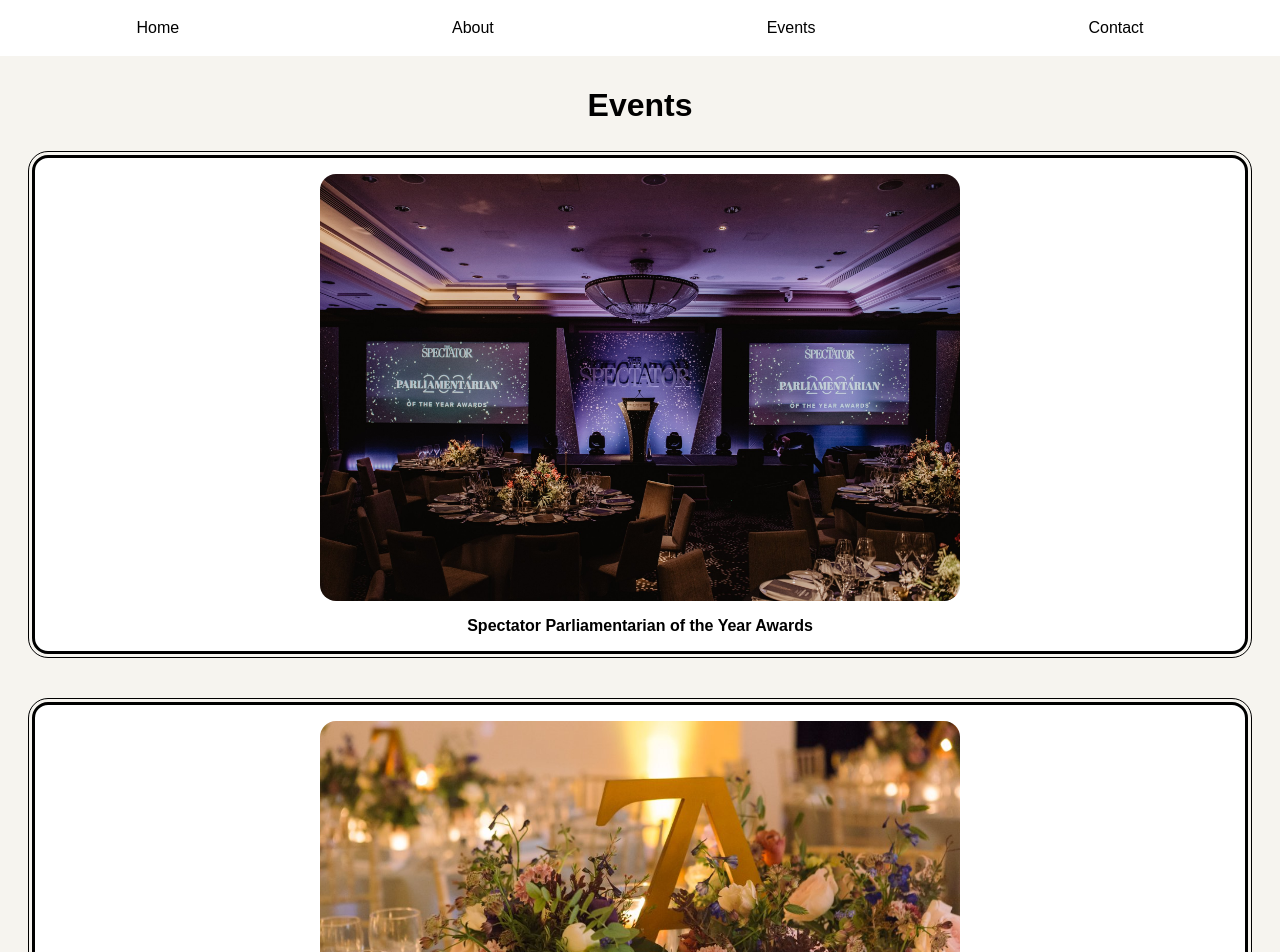
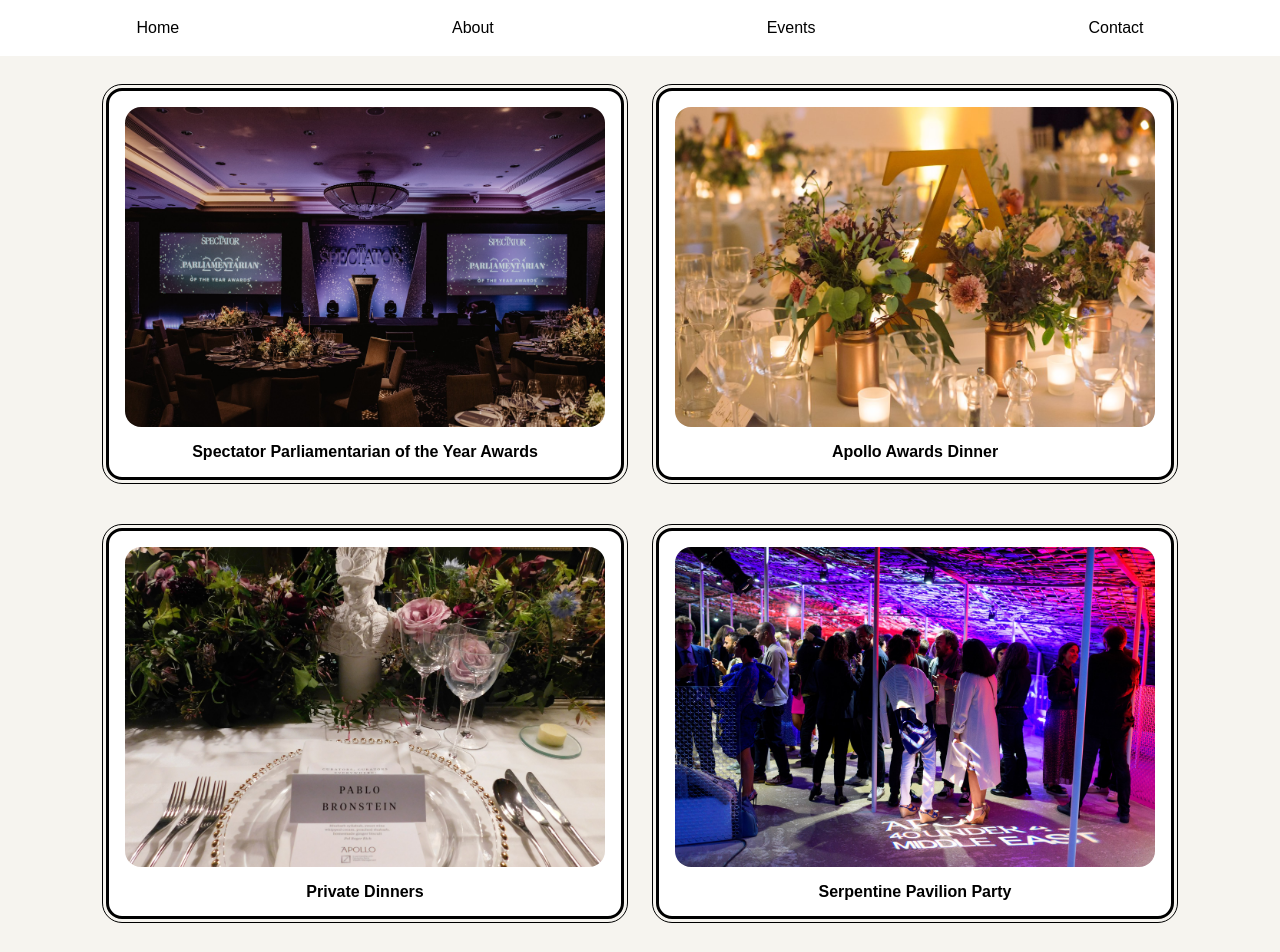
Before and after one commit to ellaherlihy/fox-wren, a React (Create React App) app: page /events in a window 1280 px wide. Shown: the top 952 px of the page. Built offline with nearby package versions, Linux system fonts and the light colour scheme; a web font is replaced by a local one.

Commit message:
added event pages

```diff
--- a/src/pages/Events.js
+++ b/src/pages/Events.js
@@ -15,37 +15,52 @@
     <div>
     <Header />
       <div className="events-page--container">
-        <h1>Events</h1>
         <div className="events-page--event-preview">
+          <div className="event-preview--img">
             <img src={spectatorPoYAImage} alt="" />
+          </div>
           <h2>Spectator Parliamentarian of the Year Awards</h2>
         </div>
         <div className="events-page--event-preview">
+          <div className="event-preview--img">
             <img src={ApolloAwardsimage} alt="" />
+          </div>
           <h2>Apollo Awards Dinner</h2>
         </div>
         <div className="events-page--event-preview">
+          <div className="event-preview--img">
             <img src={PrivateDinnersImage} alt="" />
+          </div>
           <h2>Private Dinners</h2>
         </div>
         <div className="events-page--event-preview">
+          <div className="event-preview--img">
             <img src={SerpentinePartyImage} alt="" />
+          </div>
           <h2>Serpentine Pavilion Party</h2>
         </div>
         <div className="events-page--event-preview">
+          <div className="event-preview--img">
             <img src={SpectatorSummerPartyImage} alt="" />
+          </div>
           <h2>Spectator Summer Party</h2>
         </div>
         <div className="events-page--event-preview">
+          <div className="event-preview--img">
             <img src={DebateImage} alt="" />
+          </div>
           <h2>Brexit Debate at the London Palladium</h2>
         </div>
         <div className="events-page--event-preview">
+          <div className="event-preview--img">
             <img src={TalksImage} alt="" />
+          </div>
           <h2>Talks</h2>
         </div>
         <div className="events-page--event-preview">
+          <div className="event-preview--img">
             <img src={ApolloSummerPartyImage} alt="" />
+          </div>
           <h2>Apollo Summer Party</h2>
         </div>
       </div>
--- a/src/styling/about.css
+++ b/src/styling/about.css
@@ -103,7 +103,7 @@
   }
 
   .about-page--text > p {
-    font-size: 2rem;
+    font-size: 1rem;
     text-align: justify;
   }
 
@@ -116,11 +116,11 @@
     margin: 2rem 2rem 2rem 2rem;
     padding-top: .5rem;
     max-width: 8rem;
-  height: auto;
+    height: auto;
   }
 
   .about-page--services ul li {
-    font-size: 2rem;
+    font-size: 1rem;
   }
 
 }
@@ -137,7 +137,7 @@
   }
 
   .about-page--text > p {
-    font-size: 2rem;
+    font-size: 1.5rem;
     text-align: justify;
   }
 
@@ -146,7 +146,7 @@
   }
 
   .about-page--services ul li {
-    font-size: 2rem;
+    font-size: 1.5rem;
   }
 
   .about-page--clients img {
--- a/src/styling/events.css
+++ b/src/styling/events.css
@@ -1,8 +1,13 @@
 .events-page--container {
   padding: 2rem 2rem 2rem 2rem;
   background-color: rgb(246, 244, 239);
+  display: flex;
+  flex-wrap: wrap;
+  justify-content: center;
+  align-items: center;
+  width: 100%;
   text-align: center;
-  width: 100%;
+
 }
 
 .events-page--container h1 {
@@ -14,11 +19,19 @@
   font-size: 1rem;
 }
 
+.event-preview--img {
+  min-width:20rem;
+  max-height:20rem;
+  object-fit: cover;
+  display: flex;
+  justify-content: center;
+}
+
 .events-page--event-preview img {
-  width: 100%;
-  height: auto;
+  object-fit: cover;
+  /* min-width:20rem;
+  max-height:20rem; */
   border-radius: 1rem;
-
 }
 
 .events-page--event-preview {
@@ -38,14 +51,42 @@
 
 /* tablets & small desktops */
 @media (min-width: 769px) and (max-width: 1200px) {
+  .events-page--event-preview {
+    margin: 0 1rem 3rem 1rem;
+  }
+
+  .event-preview--img {
+    width: 30rem; /* Set a fixed width for the container */
+    height: auto; /* Set a fixed height for the container */
+    overflow: hidden; /* Clip the image that overflows the container */
+    object-fit: cover;
+  }
+
   .events-page--event-preview img {
-    width: 40rem;
+    object-fit: cover;
+    /* min-width:20rem;
+    max-height:20rem; */
   }
+
 }
 
 /* larger desktops */
 @media (min-width: 1201px) {
+
+  .events-page--event-preview {
+    margin: 0 1rem 3rem 1rem;
+  }
+
+  .event-preview--img {
+    width: 30rem; /* Set a fixed width for the container */
+    height: auto; /* Set a fixed height for the container */
+    overflow: hidden; /* Clip the image that overflows the container */
+    object-fit: cover;
+  }
+
   .events-page--event-preview img {
-    width: 40rem;
+    object-fit: cover;
+    /* min-width:20rem;
+    max-height:20rem; */
   }
 }
```
Lines whose indentation alone changed are shown as unchanged.
